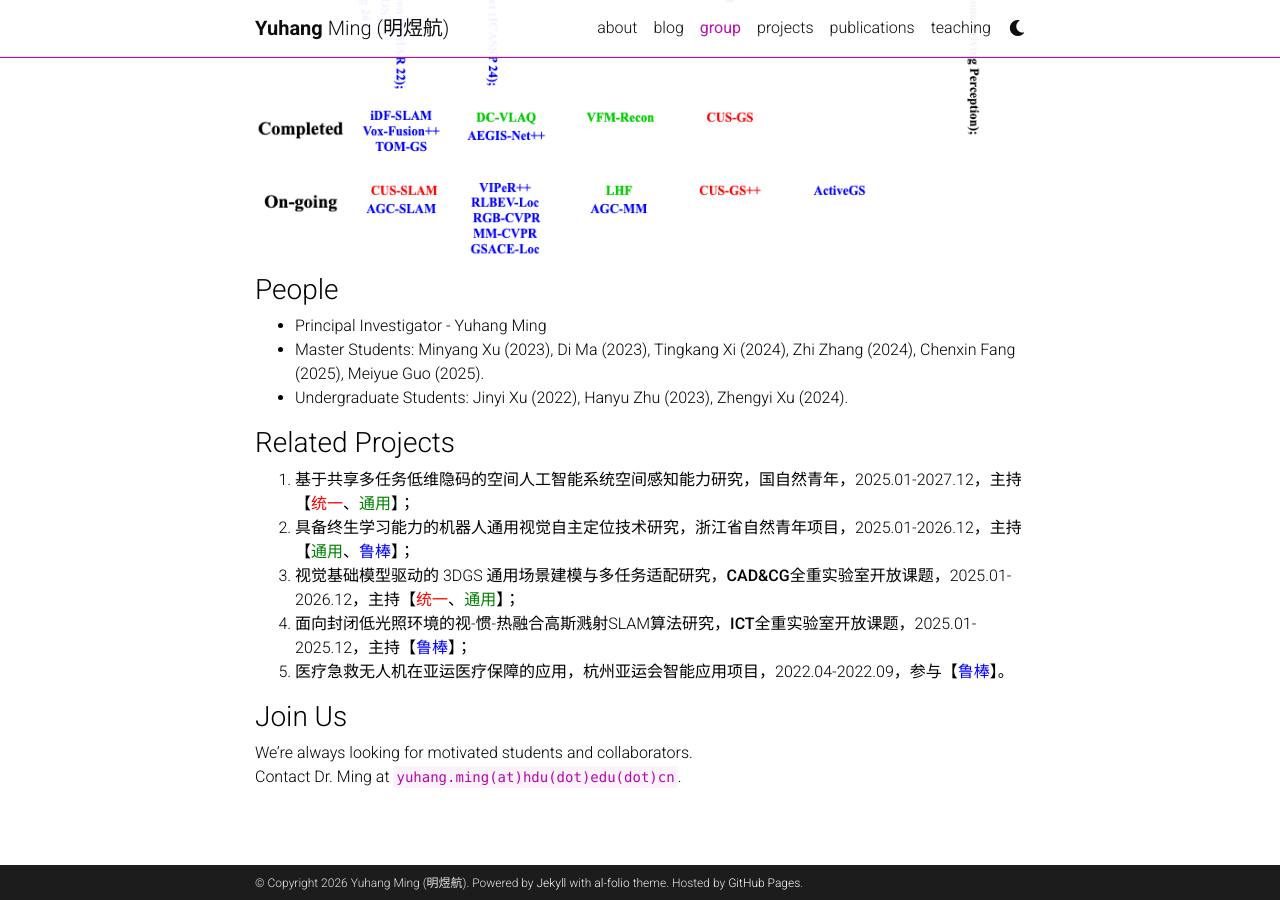
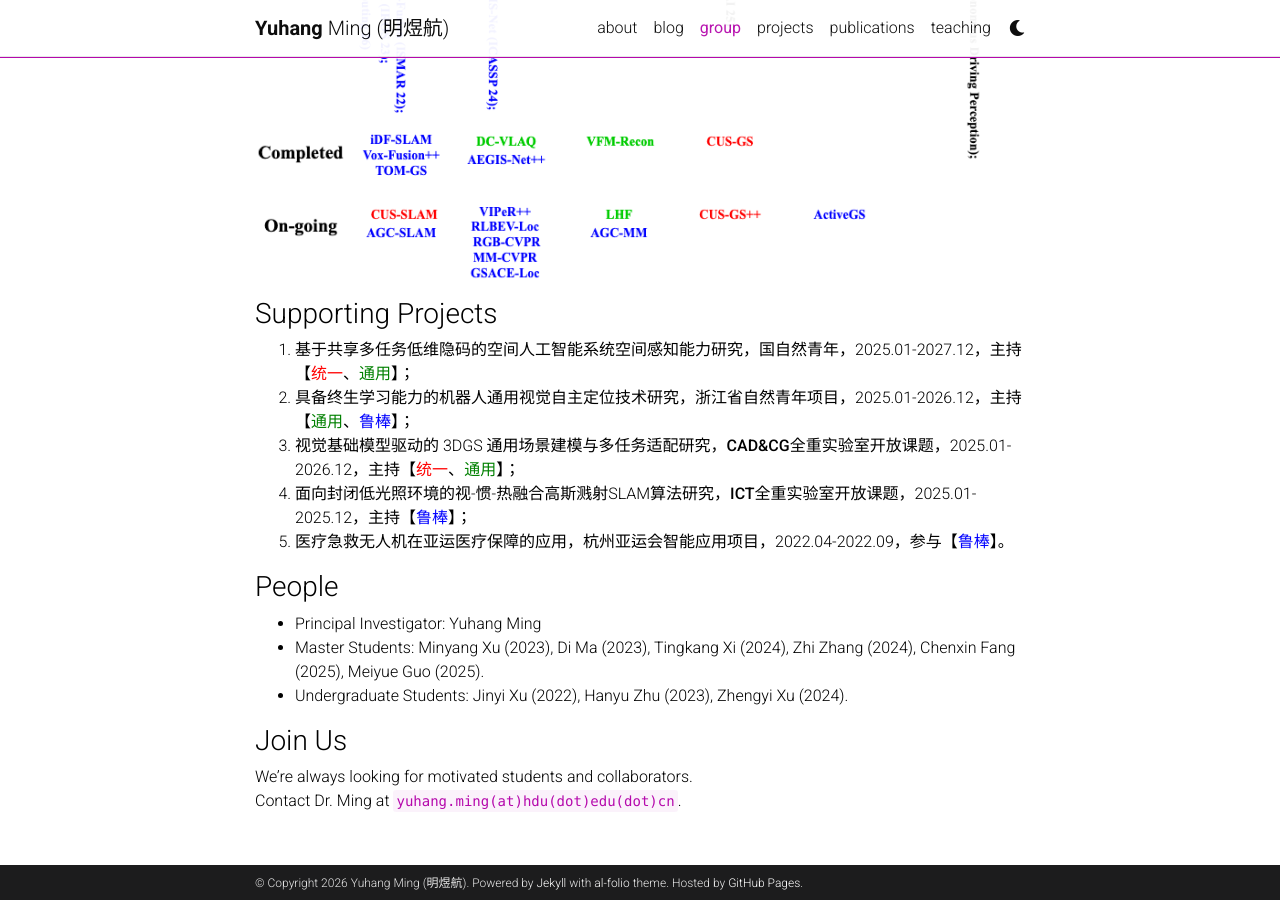
Before and after one commit to YuhangMing/yuhangming.github.io, a Jekyll site: the page built from _pages/SIIG.md, in a window 1280 px wide and 900 px high, scrolled down 1191 px. Built offline with Jekyll 4.4.1, drawn with Linux system fonts in a browser that asks for light colours; comment, search, counter and statistics services are not loaded; a style sheet for code colours, icons or effects is not loaded; some of the changed lines change nothing that is shown.

Commit message:
logo update

```diff
--- a/_pages/SIIG.md
+++ b/_pages/SIIG.md
@@ -12,7 +12,7 @@
 
 ## About
 
-<img src="/assets/img/siig.png" alt="SIIG Logo" style="float:right; height:3rem; max-width:10rem; margin:0 0 1rem 1rem;" />
+<img src="/assets/img/siig.png" alt="SIIG Logo" style="float:right; height:6rem; max-width:12rem; margin:-2.25rem 0 1rem 1rem;" />
 
 The **SIIG (Spatial Intelligent and Interaction Group)** is a research group under [Zhejiang Provincial Key Laboratory of BCCITA](https://research.hdu.edu.cn/2026/0311/c11945a290176/page.htm) and [Institute of Cognitive Computing and Intelligent Interaction](https://cs.hdu.edu.cn/12277/list.htm).
 
@@ -24,15 +24,6 @@
 
 
 
-### People
-
-- Principal Investigator - Yuhang Ming
-<!-- - Dr. Jane Doe – Postdoctoral fellow   -->
-<!-- - PhD students: Alice, Bob, …   -->
-- Master Students: Minyang Xu (2023), Di Ma (2023), Tingkang Xi (2024), Zhi Zhang (2024), Chenxin Fang (2025), Meiyue Guo (2025).
-- Undergraduate Students: Jinyi Xu (2022), Hanyu Zhu (2023), Zhengyi Xu (2024).
-<!-- - [Team photo](…)/[Alumni](/alumni/) -->
-
 <!-- ### Research Areas
 
 - Computer vision for autonomous robots
@@ -40,13 +31,25 @@
 - Human–robot collaboration
 …etc. -->
 
-### Related Projects
+### Supporting Projects
  1. 基于共享多任务低维隐码的空间人工智能系统空间感知能力研究，**国自然青年**，2025.01-2027.12，主持【<span style="color:red;">统一</span>、<span style="color:green;">通用</span>】；
  2. 具备终生学习能力的机器人通用视觉自主定位技术研究，**浙江省自然青年项目**，2025.01-2026.12，主持【<span style="color:green;">通用</span>、<span style="color:blue;">鲁棒</span>】；
  3. 视觉基础模型驱动的 3DGS 通用场景建模与多任务适配研究，**CAD&CG全重实验室开放课题**，2025.01-2026.12，主持【<span style="color:red;">统一</span>、<span style="color:green;">通用</span>】；
  4. 面向封闭低光照环境的视-惯-热融合高斯溅射SLAM算法研究，**ICT全重实验室开放课题**，2025.01-2025.12，主持【<span style="color:blue;">鲁棒</span>】；
  5. 医疗急救无人机在亚运医疗保障的应用，**杭州亚运会智能应用项目**，2022.04-2022.09，参与【<span style="color:blue;">鲁棒</span>】。
 
+
+### People
+
+- Principal Investigator: Yuhang Ming
+<!-- - Dr. Jane Doe – Postdoctoral fellow   -->
+<!-- - PhD students: Alice, Bob, …   -->
+- Master Students: Minyang Xu (2023), Di Ma (2023), Tingkang Xi (2024), Zhi Zhang (2024), Chenxin Fang (2025), Meiyue Guo (2025).
+- Undergraduate Students: Jinyi Xu (2022), Hanyu Zhu (2023), Zhengyi Xu (2024).
+<!-- - [Team photo](…)/[Alumni](/alumni/) -->
+
+
+
 ### Join Us
 
 We’re always looking for motivated students and collaborators.
```
